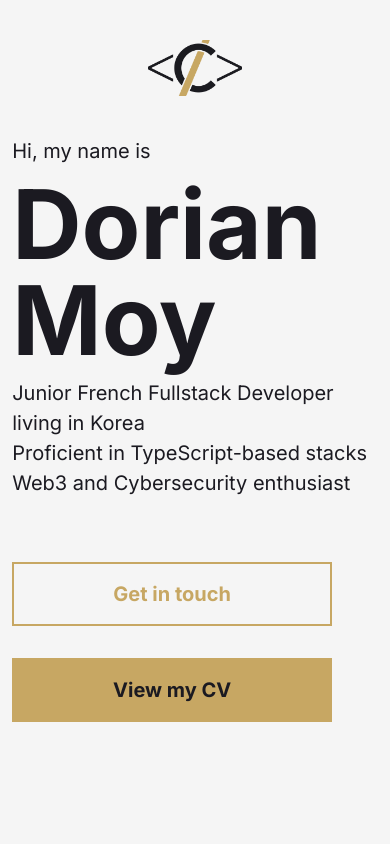
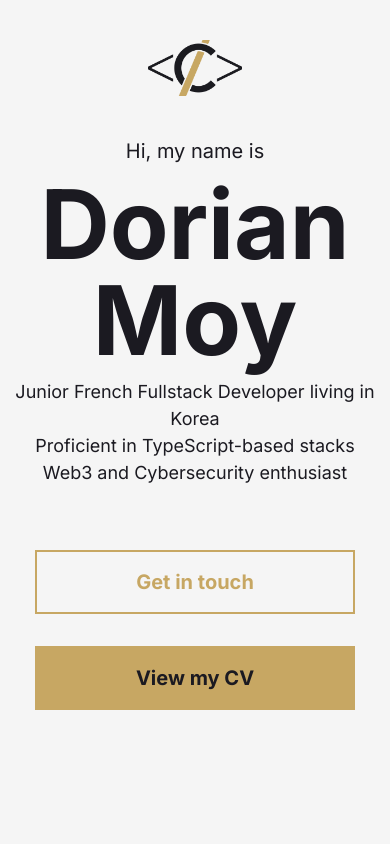
Before and after one commit to Croos3r/dorianmoy.fr, a Vue app: page / in a window 390 px wide. Shown: the top 844 px of the page. Built offline with nearby package versions, Linux system fonts and the light colour scheme.

Commit message:
fix(intro): centered intro text for smaller screens
Took 5 minutes

```diff
--- a/src/sections/Intro.vue
+++ b/src/sections/Intro.vue
@@ -3,11 +3,11 @@ import CButton from "../components/CButton.vue";
 </script>
 
 <template>
-	<div>
+	<section class="max-sm:text-center">
 		<div class="flex flex-col gap-y-2.5 text-dark dark:text-light">
 			<p>Hi, my name is</p>
 			<h1 class="max-sm:leading-none">Dorian Moy</h1>
-			<p class="md:leading-8">
+			<p class="max-sm:text-sm md:leading-8">
 				Junior French Fullstack Developer living in Korea<br />
 				Proficient in TypeScript-based stacks<br />
 				Web3 and Cybersecurity enthusiast
@@ -21,7 +21,7 @@ import CButton from "../components/CButton.vue";
 				<CButton title="View my CV" variant="fill" />
 			</a>
 		</div>
-	</div>
+	</section>
 </template>
 
 <style scoped></style>
```
